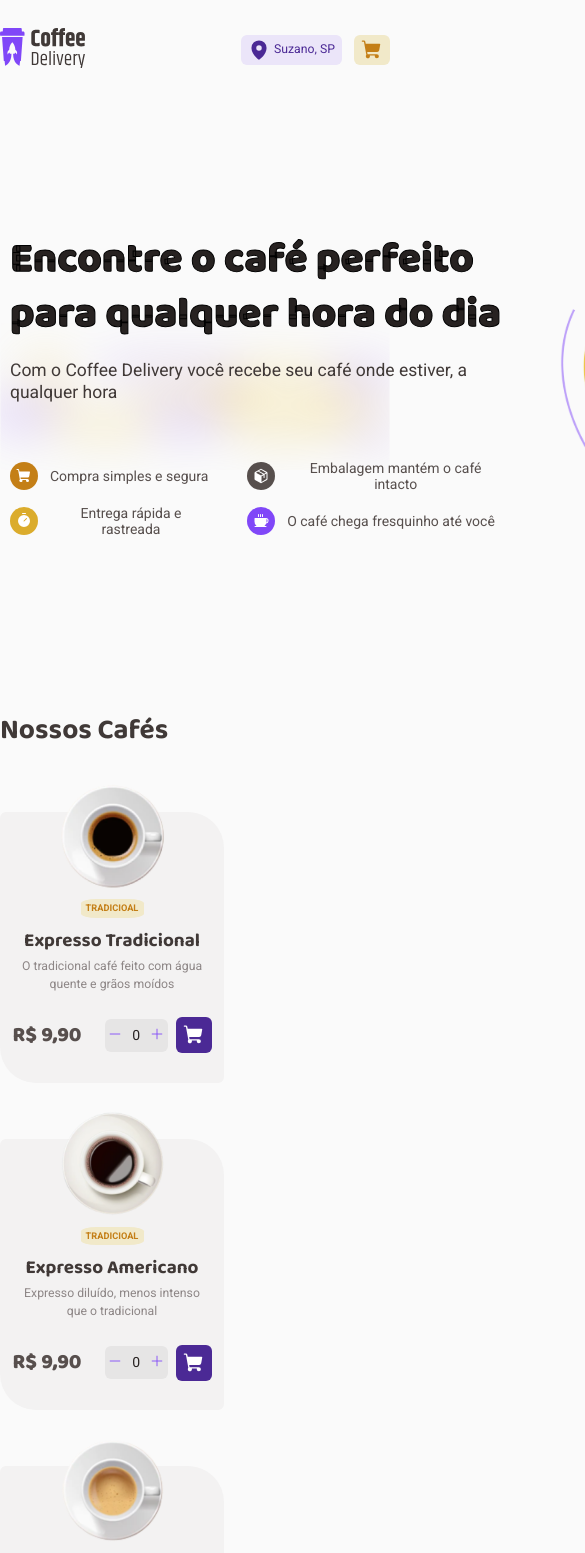
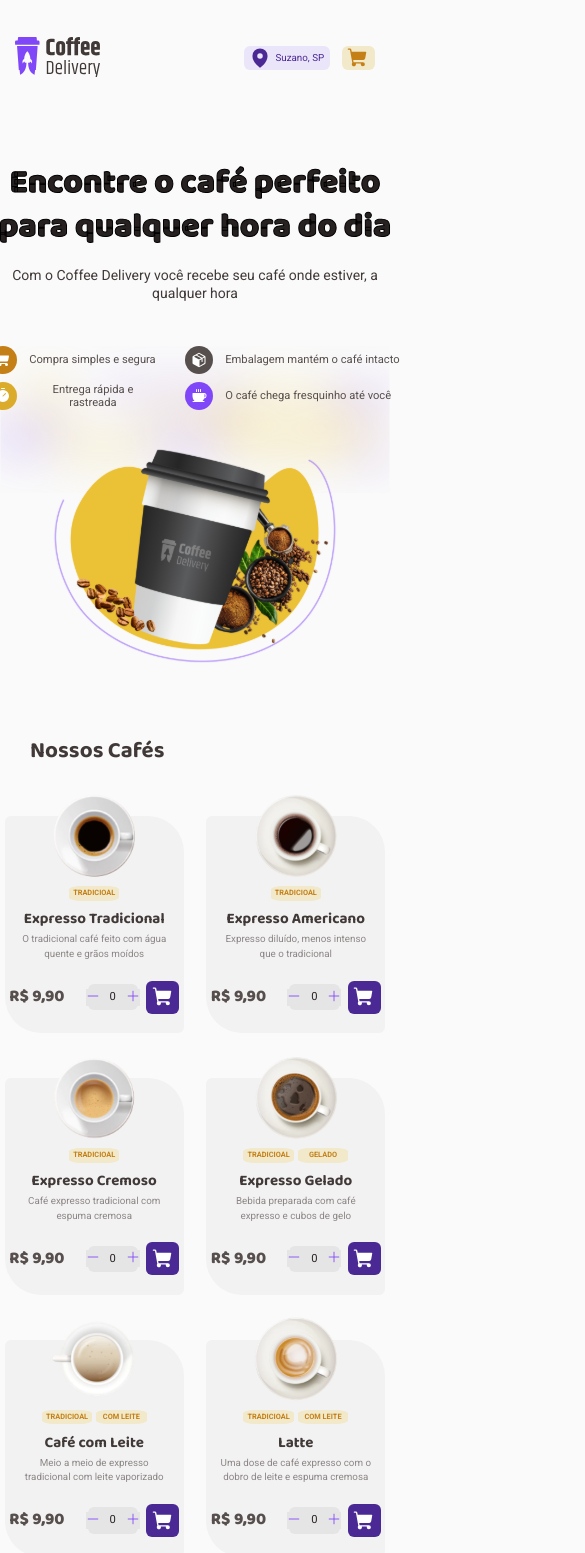
Before and after one commit to ViniciusOshima/Coffee-Delivery, a React (Vite) app: page / in a window 390 px wide. Shown: the top 1553 px of the page, 585 px wide, since content can reach past the window. Built offline with nearby package versions, Linux system fonts and the light colour scheme.

Commit message:
FEAT page Home responsiva

```diff
--- a/src/components/Header/styles.ts
+++ b/src/components/Header/styles.ts
@@ -4,6 +4,7 @@ export const HeaderContainer = styled.header`
   width: 100%;
   max-width: 70rem;
   margin: 2rem auto 0;
+  padding: 15px;
 
   display: flex;
   justify-content: space-between;
--- a/src/pages/Checkout/CheckoutRequest/styles.ts
+++ b/src/pages/Checkout/CheckoutRequest/styles.ts
@@ -4,6 +4,7 @@ export const CheckoutContainer = styled.form`
   width: 100%;
   max-width: 70rem;
   margin: 2.5rem auto;
+  padding: 0 30px;
 
   display: flex;
   gap: 32px;
--- a/src/pages/Home/slogan/styles.ts
+++ b/src/pages/Home/slogan/styles.ts
@@ -4,19 +4,32 @@ import bgHome from '../../../assets/Background-Home.svg'
 
 export const ImgContainer = styled.img`
   width: 29.75rem;
-  height: 22.5rem;
+
+  @media (max-width: 980px) {
+    width: 26rem;
+  }
 `
 
 export const HomeContainer = styled.div`
   display: flex;
-  align-items: flex-start;
+  align-items: center;
   gap: 3.5rem;
 
-  padding: 5.875rem 10px 6.75rem;
+  padding: 5.875rem 30px 6.75rem;
 
   width: 100%;
   max-width: 70rem;
   margin: 0 auto;
+
+  @media (max-width: 980px) {
+    padding: 3rem 30px 4rem;
+  }
+
+  @media (max-width: 940px) {
+    flex-direction: column;
+
+    padding: 5.875rem 30px 6.75rem;
+  }
 `
 
 export const BackgroundHomeContainer = styled.div`
@@ -47,6 +60,10 @@ export const SloganContainer = styled.div`
 
     -webkit-text-stroke-width: 1px;
     -webkit-text-stroke-color: #000;
+
+    @media (max-width: 940px) {
+      text-align: center;
+    }
   }
 
   h2 {
@@ -55,6 +72,10 @@ export const SloganContainer = styled.div`
     font-weight: 400;
     line-height: 130%;
     color: #403937;
+
+    @media (max-width: 940px) {
+      text-align: center;
+    }
   }
 `
 
@@ -105,12 +126,21 @@ const QualitiesDefault = styled.div`
     align-items: center;
 
     color: white;
+
+    @media (max-width: 560px) {
+      height: 2.5rem;
+      width: 2.5rem;
+    }
   }
 `
 
 export const ShoppingCartContainer = styled(QualitiesDefault)`
   span {
     background-color: ${(props) => props.theme['yellow-dark']};
+  }
+
+  @media (max-width: 1200px) {
+    width: 15rem;
   }
 `
 
@@ -120,11 +150,19 @@ export const PackageContainer = styled(QualitiesDefault)`
   span {
     background-color: ${(props) => props.theme['base-text']};
   }
+
+  @media (max-width: 1200px) {
+    width: 20rem;
+  }
 `
 
 export const TimerContainer = styled(QualitiesDefault)`
   span {
     background-color: ${(props) => props.theme.yellow};
+  }
+
+  @media (max-width: 1200px) {
+    width: 15rem;
   }
 `
 
@@ -133,6 +171,10 @@ export const CoffeeContainer = styled(QualitiesDefault)`
 
   span {
     background-color: ${(props) => props.theme.purple};
+  }
+
+  @media (max-width: 1200px) {
+    width: 20rem;
   }
 `
 
@@ -144,16 +186,30 @@ export const ContainerCoffee = styled.div`
 
   width: 100%;
   max-width: 70rem;
+  margin: 0 auto;
+
+  display: flex;
+  flex-direction: column;
+  align-items: center;
 
   h1 {
     margin-bottom: 4.125rem;
+    width: 100%;
+
+    @media (max-width: 980px) {
+      padding-left: 30px;
+    }
+  }
+
+  @media (max-width: 980px) {
+    max-width: 60rem;
   }
 `
 
 export const ContainerWrapCoffee = styled.div`
   display: flex;
   flex-wrap: wrap;
-  justify-content: flex-start;
+  justify-content: center;
   gap: 2rem;
 
   width: 100%;
--- a/src/styles/global.ts
+++ b/src/styles/global.ts
@@ -20,4 +20,10 @@ export const GlobalStyle = createGlobalStyle`
       font-size: 87.5%;
     }
   }
+
+  @media(max-width: 560px) {
+    html {
+      font-size: 70%;
+    }
+  }
 `
```
